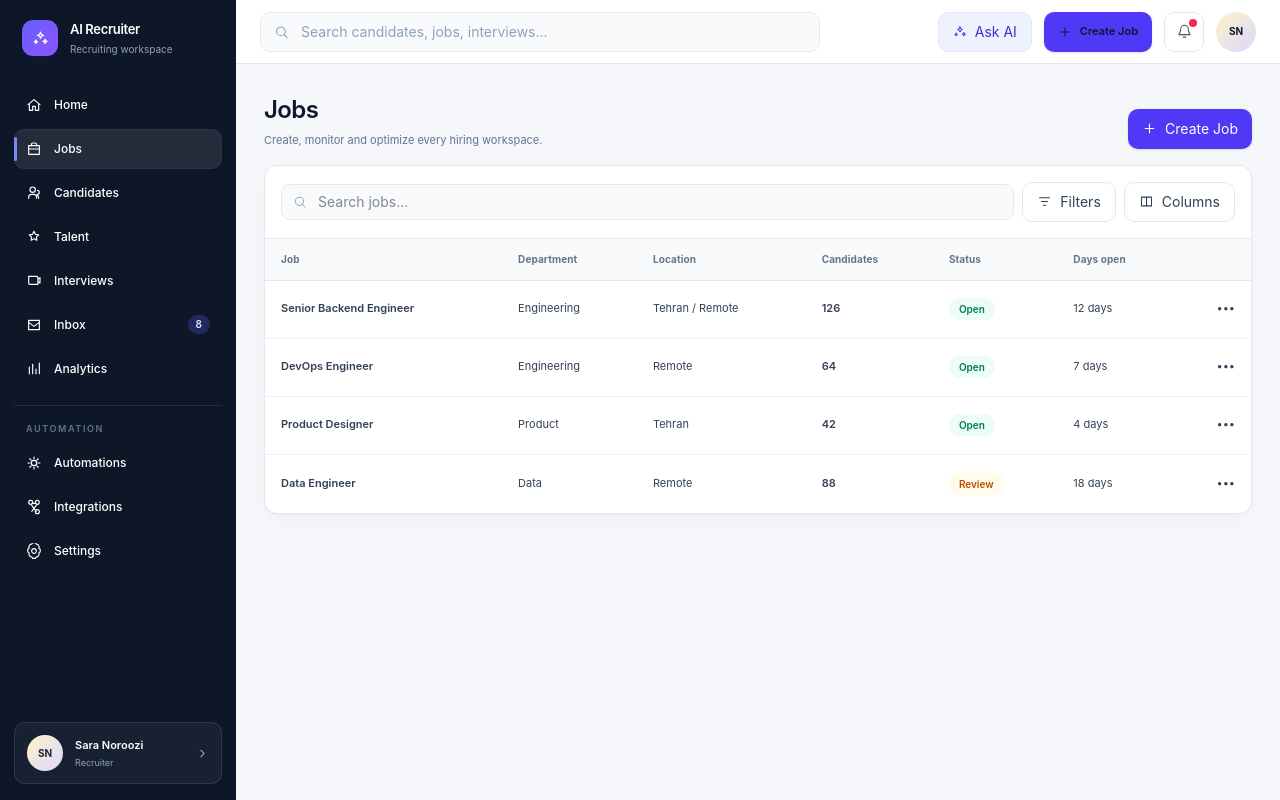
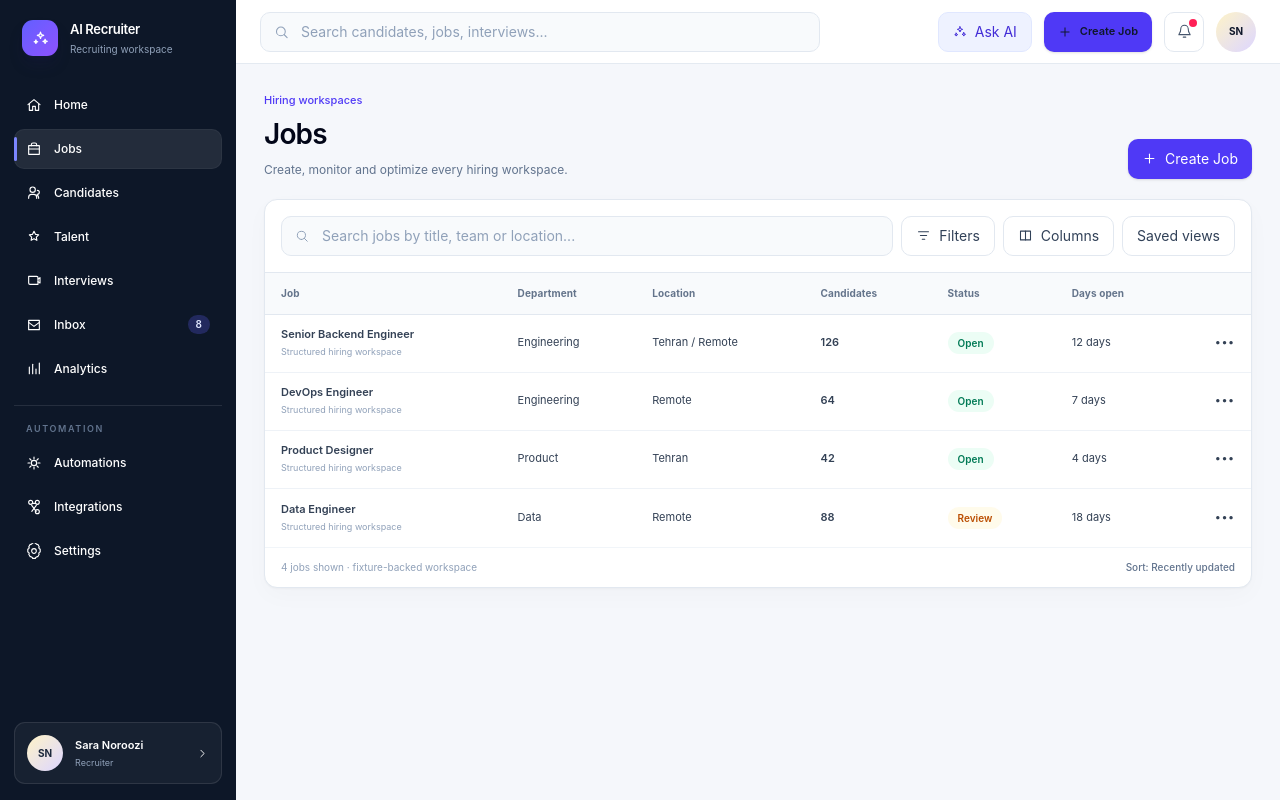
Before and after one commit to sajadcut/interview, a Next.js app in the folder apps/web/: page /app/jobs in a window 1280 px wide. Built offline with nearby package versions, Linux system fonts and the light colour scheme.

Commit message:
feat(web): refine jobs workspace table

```diff
--- a/apps/web/app/app/jobs/page.tsx
+++ b/apps/web/app/app/jobs/page.tsx
@@ -1,6 +1,84 @@
 import Link from "next/link";
+import { Icon } from "../../../components/product/icon";
 import { Panel, Pill, ToolbarButton } from "../../../components/product/recruiting-ui";
-import { Icon } from "../../../components/product/icon";
 
-const jobs=[["Senior Backend Engineer","Engineering","Tehran / Remote","126","Open","12 days"],["DevOps Engineer","Engineering","Remote","64","Open","7 days"],["Product Designer","Product","Tehran","42","Open","4 days"],["Data Engineer","Data","Remote","88","Review","18 days"]];
-export default function JobsPage(){return <div className="space-y-4"><div className="flex items-end justify-between gap-4"><div><h1 className="text-[24px] font-semibold tracking-tight">Jobs</h1><p className="mt-1 text-[11px] text-slate-500">Create, monitor and optimize every hiring workspace.</p></div><Link href="/app/jobs/new"><ToolbarButton primary icon="plus">Create Job</ToolbarButton></Link></div><Panel><div className="flex flex-wrap items-center gap-2 border-b border-slate-200 p-4"><div className="relative min-w-[220px] flex-1"><Icon name="search" size={14} className="absolute left-3 top-1/2 -translate-y-1/2 text-slate-400"/><input className="h-9 w-full rounded-[9px] border border-slate-200 bg-slate-50 pl-9 pr-3 text-[10px]" placeholder="Search jobs..."/></div><ToolbarButton icon="filter">Filters</ToolbarButton><ToolbarButton icon="columns">Columns</ToolbarButton></div><table className="data-table"><thead><tr>{["Job","Department","Location","Candidates","Status","Days open",""].map(h=><th key={h}>{h}</th>)}</tr></thead><tbody>{jobs.map((job,i)=><tr key={job[0]}><td><Link className="font-semibold text-slate-900 hover:text-indigo-600" href={i===0?"/app/jobs/senior-backend-engineer":"/app/jobs"}>{job[0]}</Link></td><td>{job[1]}</td><td>{job[2]}</td><td className="font-semibold">{job[3]}</td><td><Pill tone={job[4]==="Open"?"green":"amber"}>{job[4]}</Pill></td><td>{job[5]}</td><td className="text-right">•••</td></tr>)}</tbody></table></Panel></div>}
+const jobs = [
+  ["Senior Backend Engineer", "Engineering", "Tehran / Remote", "126", "Open", "12 days"],
+  ["DevOps Engineer", "Engineering", "Remote", "64", "Open", "7 days"],
+  ["Product Designer", "Product", "Tehran", "42", "Open", "4 days"],
+  ["Data Engineer", "Data", "Remote", "88", "Review", "18 days"],
+] as const;
+
+export default function JobsPage() {
+  return (
+    <div className="space-y-5">
+      <div className="flex flex-wrap items-end justify-between gap-4">
+        <div>
+          <div className="mb-1 text-[11px] font-medium text-indigo-600">Hiring workspaces</div>
+          <h1 className="text-[28px] font-semibold tracking-[-.03em] text-slate-950">Jobs</h1>
+          <p className="mt-1.5 text-[12px] text-slate-500">Create, monitor and optimize every hiring workspace.</p>
+        </div>
+        <Link href="/app/jobs/new">
+          <ToolbarButton primary icon="plus">Create Job</ToolbarButton>
+        </Link>
+      </div>
+
+      <Panel>
+        <div className="flex flex-wrap items-center gap-2 border-b border-slate-200 p-4">
+          <div className="relative min-w-[260px] flex-1">
+            <Icon name="search" size={14} className="absolute left-3.5 top-1/2 -translate-y-1/2 text-slate-400" />
+            <input
+              className="h-10 w-full rounded-[10px] border border-slate-200 bg-slate-50 pl-10 pr-3 text-[11px] outline-none transition placeholder:text-slate-400 focus:border-indigo-300 focus:bg-white focus:ring-4 focus:ring-indigo-50"
+              placeholder="Search jobs by title, team or location..."
+            />
+          </div>
+          <ToolbarButton icon="filter">Filters</ToolbarButton>
+          <ToolbarButton icon="columns">Columns</ToolbarButton>
+          <ToolbarButton>Saved views</ToolbarButton>
+        </div>
+
+        <div className="overflow-x-auto">
+          <table className="data-table min-w-[860px]">
+            <thead>
+              <tr>
+                {["Job", "Department", "Location", "Candidates", "Status", "Days open", ""].map((heading) => (
+                  <th key={heading}>{heading}</th>
+                ))}
+              </tr>
+            </thead>
+            <tbody>
+              {jobs.map((job, index) => (
+                <tr key={job[0]}>
+                  <td>
+                    <div>
+                      <Link
+                        className="font-semibold text-slate-900 hover:text-indigo-600"
+                        href={index === 0 ? "/app/jobs/senior-backend-engineer" : "/app/jobs"}
+                      >
+                        {job[0]}
+                      </Link>
+                      <div className="mt-1 text-[9px] text-slate-400">Structured hiring workspace</div>
+                    </div>
+                  </td>
+                  <td>{job[1]}</td>
+                  <td>{job[2]}</td>
+                  <td className="font-semibold text-slate-700">{job[3]}</td>
+                  <td>
+                    <Pill tone={job[4] === "Open" ? "green" : "amber"}>{job[4]}</Pill>
+                  </td>
+                  <td>{job[5]}</td>
+                  <td className="text-right font-semibold tracking-widest text-slate-400">•••</td>
+                </tr>
+              ))}
+            </tbody>
+          </table>
+        </div>
+
+        <div className="flex flex-wrap items-center justify-between gap-3 border-t border-slate-100 px-4 py-3 text-[10px] text-slate-400">
+          <span>4 jobs shown · fixture-backed workspace</span>
+          <span className="font-medium text-slate-500">Sort: Recently updated</span>
+        </div>
+      </Panel>
+    </div>
+  );
+}
```
